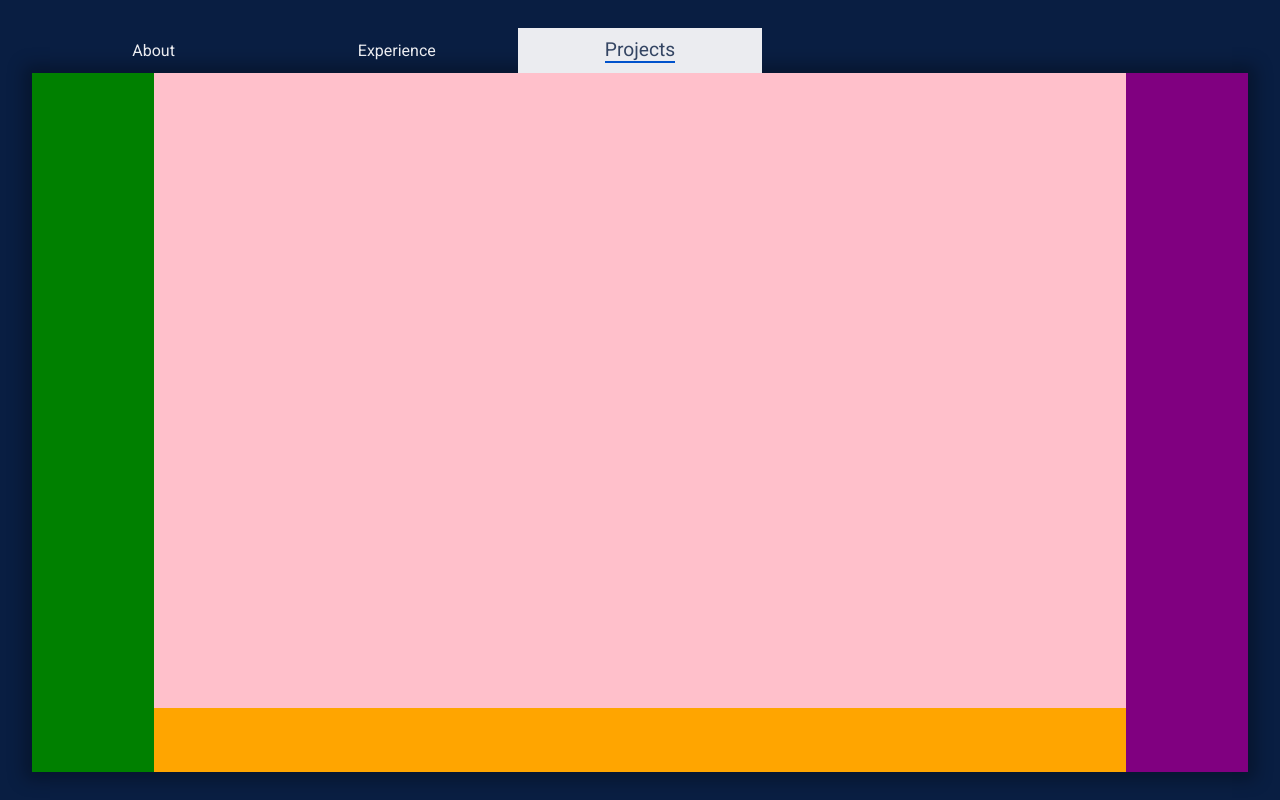
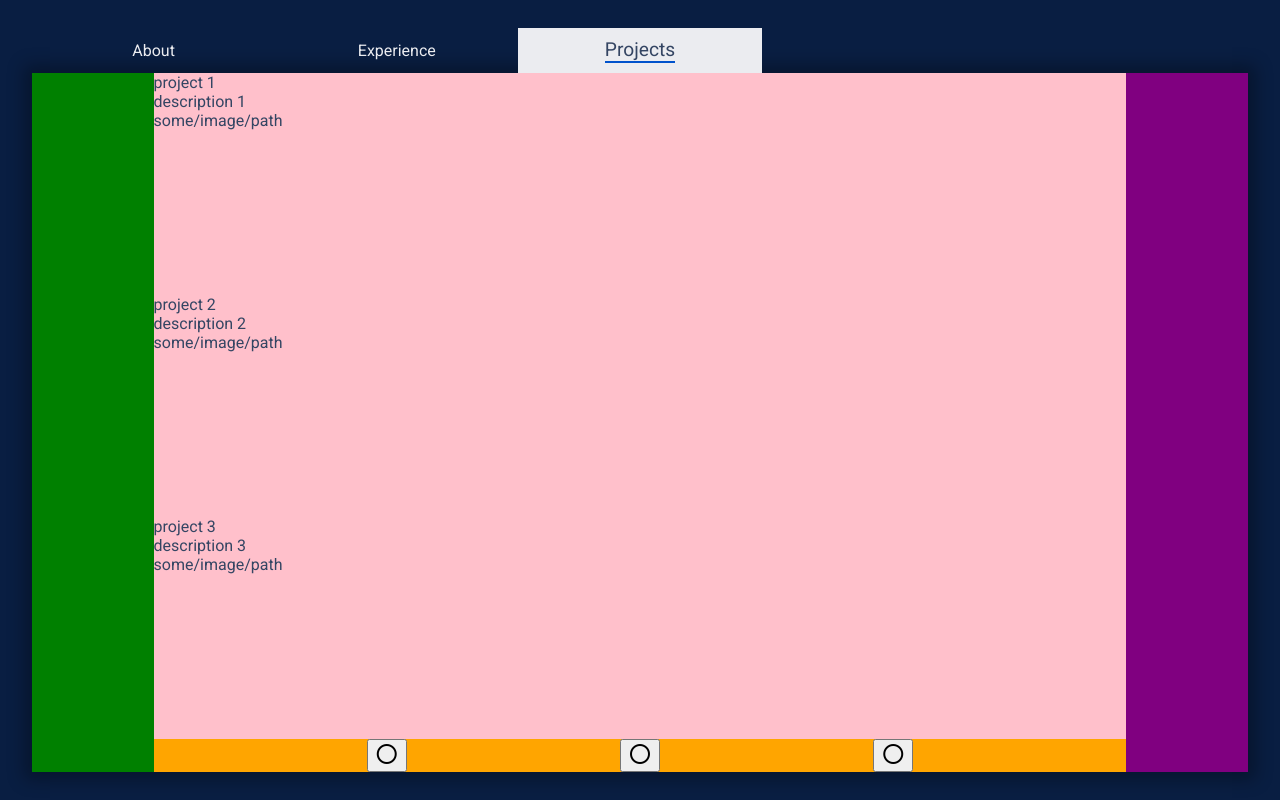
Before and after one commit to jmf5pu/portfolio, a React (Create React App) app: page / in a window 1280 px wide. Both pictures are taken after a click on the element "Projects". Built offline with nearby package versions, Linux system fonts and the light colour scheme.

Commit message:
progress on carousel

```diff
--- a/public/index.html
+++ b/public/index.html
@@ -8,10 +8,21 @@
       name="description"
       content="Web site created using create-react-app"
     />
+    <!-- roboto font -->
     <link
       href="http://fonts.googleapis.com/css?family=Roboto"
       rel="stylesheet"
       type="text/css"
+    />
+    <!-- unchecked radio button for carousel -->
+    <link
+      rel="stylesheet"
+      href="https://fonts.googleapis.com/css2?family=Material+Symbols+Outlined:opsz,wght,FILL,GRAD@20..48,100..700,0..1,-50..200"
+    />
+    <!-- checked radio button for carousel -->
+    <link
+      rel="stylesheet"
+      href="https://fonts.googleapis.com/css2?family=Material+Symbols+Outlined:opsz,wght,FILL,GRAD@20..48,100..700,0..1,-50..200"
     />
     <title>React App</title>
   </head>
--- /dev/null
+++ b/src/components/CarouselButtons.tsx
@@ -0,0 +1,23 @@
+import styles from "./styles/CarouselButtons.module.css";
+import { Project } from "./ThirdTabMainWindow";
+
+type CarouselButtonsProps = {
+  projects: Project[];
+  activeIndex: Number;
+};
+
+function CarouselButtons(props: CarouselButtonsProps) {
+  return (
+    <div className={styles.flexContainer}>
+      {props.projects.map((project, index) => (
+        <button className={styles.carouselButton}>
+          <span key={index} className="material-symbols-outlined">
+            radio_button_unchecked
+          </span>
+        </button>
+      ))}
+    </div>
+  );
+}
+
+export default CarouselButtons;
--- /dev/null
+++ b/src/components/CarouselItem.tsx
@@ -0,0 +1,18 @@
+import styles from "./styles/CarouselItem.module.css";
+import { Project } from "./ThirdTabMainWindow";
+type CarouselItemProps = {
+  project: Project;
+};
+
+function CarouselItem(props: CarouselItemProps) {
+  return (
+    <div className={styles.gridContainer}>
+      {props.project.title}
+      <br />
+      {props.project.description}
+      <br />
+      {props.project.image}
+    </div>
+  );
+}
+export default CarouselItem;
--- a/src/components/MainWindow.tsx
+++ b/src/components/MainWindow.tsx
@@ -3,9 +3,10 @@ import styles from "./styles/MainWindow.module.css";
 import FirstTabMainWindow from "./FirstTabMainWindow";
 import SecondTabMainWindow from "./SecondTabMainWindow";
 import ThirdTabMainWindow from "./ThirdTabMainWindow";
-interface MainWindowProps {
+
+type MainWindowProps = {
   activeTab: number;
-}
+};
 
 function MainWindow(props: MainWindowProps) {
   const mainWindowComponents: { [key: number]: React.ReactNode } = {
--- a/src/components/NavBar.tsx
+++ b/src/components/NavBar.tsx
@@ -1,10 +1,10 @@
 import styles from "./styles/NavBar.module.css";
 import NavBarTab from "./NavBarTab";
 
-interface NavBarProps {
+type NavBarProps = {
   activeTab: number;
   onClick: (arg0: number) => void;
-}
+};
 
 function NavBar(props: NavBarProps) {
   return (
--- a/src/components/NavBarTab.tsx
+++ b/src/components/NavBarTab.tsx
@@ -1,11 +1,11 @@
 import styles from "./styles/NavBarTab.module.css";
 
-interface NavBarTabProps {
+type NavBarTabProps = {
   activeTab: number;
   onClick: () => void;
   tabNum: number;
   tabName: string;
-}
+};
 
 function NavBarTab(props: NavBarTabProps) {
   var isActive: boolean = props.tabNum === props.activeTab;
--- a/src/components/NavCarousel.tsx
+++ /dev/null
@@ -1,7 +0,0 @@
-import styles from "./styles/NavCarousel.module.css";
-
-function NavCarousel() {
-  return <div className={styles.flexContainer}></div>;
-}
-
-export default NavCarousel;
--- a/src/components/Project.tsx
+++ /dev/null
@@ -1,12 +0,0 @@
-import styles from "./styles/Project.module.css";
-import NavCarousel from "./NavCarousel";
-
-function Project() {
-  return (
-    <div className={styles.flexContainer}>
-      <div className={styles.gridContainer}></div>
-      <NavCarousel />
-    </div>
-  );
-}
-export default Project;
--- a/src/components/ThirdTabMainWindow.tsx
+++ b/src/components/ThirdTabMainWindow.tsx
@@ -1,18 +1,53 @@
 import styles from "./styles/ThirdTabMainWindow.module.css";
-import Project from "./Project";
+import CarouselItem from "./CarouselItem";
+import CarouselButtons from "./CarouselButtons";
+import React, { useState } from "react";
+
 // TODO: set up "slideshow" style navigation from left to right
 // with each element being a project
 // add screenshots from project on left
 // title of project on right follow by description and skill used
 // add github link for each project in addition to other links (sourceforge, etc)
+type Project = {
+  title: string;
+  description: string;
+  image: string; // path
+};
+
 function ThirdTabMainWindow() {
+  const [activeIndex, setActiveIndex] = useState(0);
+
+  const projects: Project[] = [
+    {
+      title: "project 1",
+      description: "description 1",
+      image: "some/image/path",
+    },
+    {
+      title: "project 2",
+      description: "description 2",
+      image: "some/image/path",
+    },
+    {
+      title: "project 3",
+      description: "description 3",
+      image: "some/image/path",
+    },
+  ];
+
   return (
-    <div className={styles.flexContainer}>
+    <div className={styles.outerFlexContainer}>
       <div className={styles.leftArrow}></div>
-      <Project />
+      <div className={styles.innerFlexContainer}>
+        {projects.map((project) => {
+          return <CarouselItem project={project} />;
+        })}
+        <CarouselButtons projects={projects} activeIndex={activeIndex} />
+      </div>
       <div className={styles.rightArrow}></div>
     </div>
   );
 }
 
+export type { Project };
 export default ThirdTabMainWindow;
--- a/src/components/styles/NavCarousel.module.css
+++ b/src/components/styles/CarouselButtons.module.css
@@ -1,5 +1,6 @@
 .flexContainer {
   display: flex;
+  justify-content: space-evenly;
   background-color: orange;
   height: 10%;
   width: 100%;
--- a/src/components/styles/Project.module.css
+++ b/src/components/styles/CarouselItem.module.css
@@ -4,10 +4,3 @@
   height: 100%;
   width: 100%;
 }
-
-.flexContainer {
-  display: flex;
-  flex-direction: column;
-  height: 100%;
-  width: 80%;
-}
--- a/src/components/styles/ThirdTabMainWindow.module.css
+++ b/src/components/styles/ThirdTabMainWindow.module.css
@@ -1,8 +1,15 @@
-.flexContainer {
+.outerFlexContainer {
   background-color: blue;
   display: flex;
   height: 100%;
   width: 100%;
+}
+
+.innerFlexContainer {
+  display: flex;
+  flex-direction: column;
+  height: 100%;
+  width: 80%;
 }
 
 .leftArrow {
```
